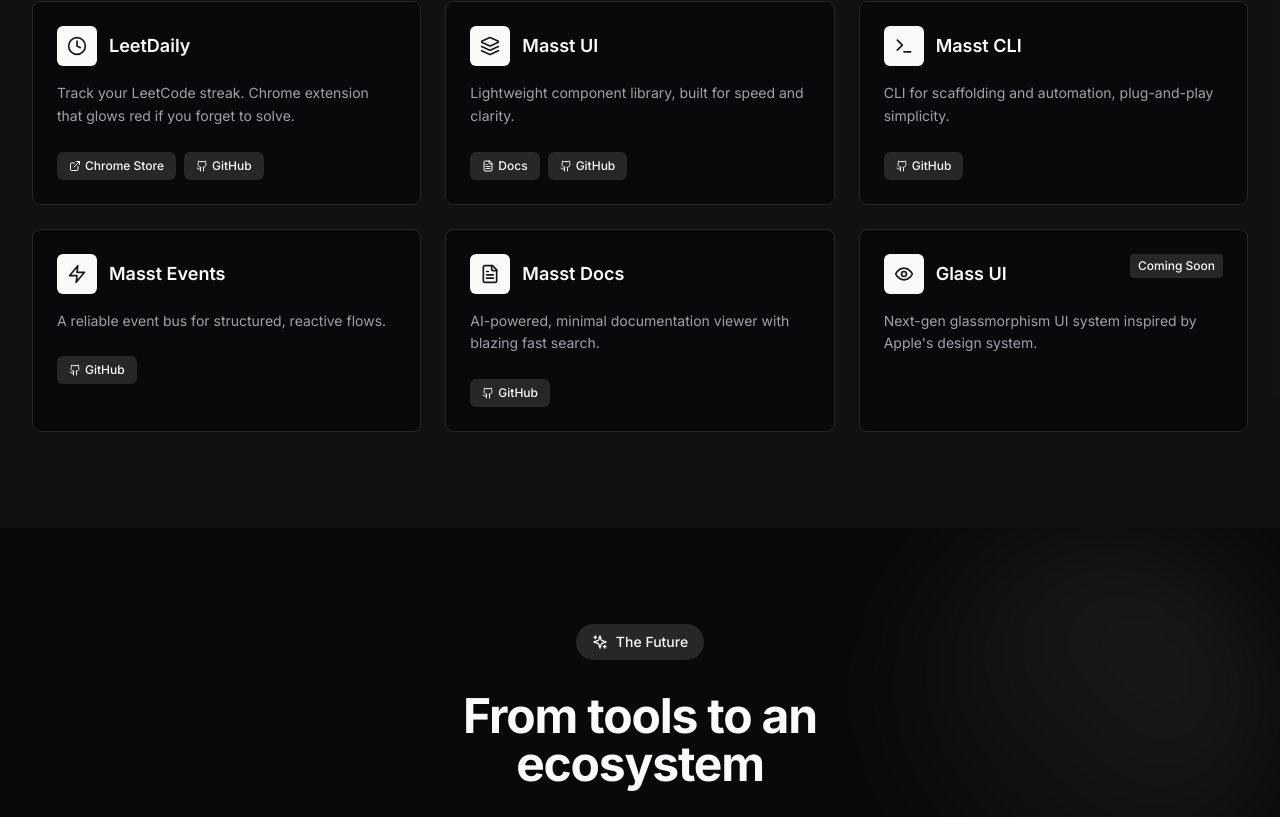
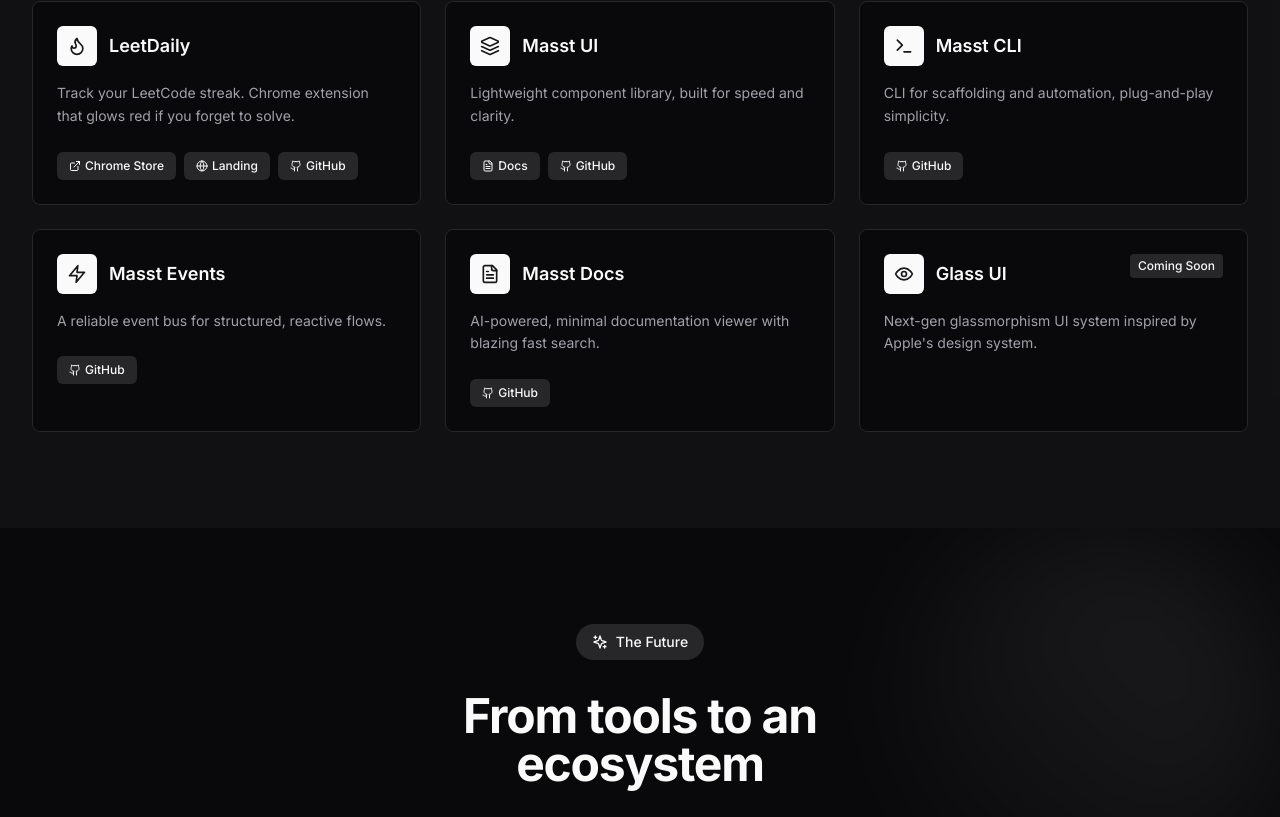
Before and after one commit to AdityaNarayan29/masstLanding, a React (Vite) app: page / in a window 1280 px wide. Shown: the part 1127-1944 px from the top of the page. Built offline with nearby package versions, Linux system fonts and the light colour scheme.

Commit message:
leetdaily link updates

```diff
--- a/src/components/FeaturedTools.tsx
+++ b/src/components/FeaturedTools.tsx
@@ -1,12 +1,13 @@
 import {
   ExternalLink,
   Github,
-  Clock,
   Zap,
   Terminal,
   FileText,
   Eye,
   Layers,
+  FlameIcon,
+  Globe,
 } from "lucide-react";
 
 const tools = [
@@ -14,10 +15,23 @@
     name: "LeetDaily",
     description:
       "Track your LeetCode streak. Chrome extension that glows red if you forget to solve.",
-    icon: Clock,
+    icon: FlameIcon,
     links: [
-      { label: "Chrome Store", url: "#", icon: ExternalLink },
-      { label: "GitHub", url: "#", icon: Github },
+      {
+        label: "Chrome Store",
+        url: "https://chromewebstore.google.com/detail/leetdaily-%E2%80%94-daily-leetcod/kpmmlpoonleloofchbbfnmicchmhehcf",
+        icon: ExternalLink,
+      },
+      {
+        label: "Landing",
+        url: "https://leetdaily.masst.dev/",
+        icon: Globe,
+      },
+      {
+        label: "GitHub",
+        url: "https://github.com/AdityaNarayan29/leetDaily",
+        icon: Github,
+      },
     ],
     status: "available",
   },
--- a/src/components/Footer.tsx
+++ b/src/components/Footer.tsx
@@ -41,7 +41,7 @@
             <ul className='space-y-4'>
               <li>
                 <a
-                  href='#'
+                  href='https://leetdaily.masst.dev/'
                   className='text-muted-foreground hover:text-foreground transition-colors duration-200'
                 >
                   LeetDaily
```
